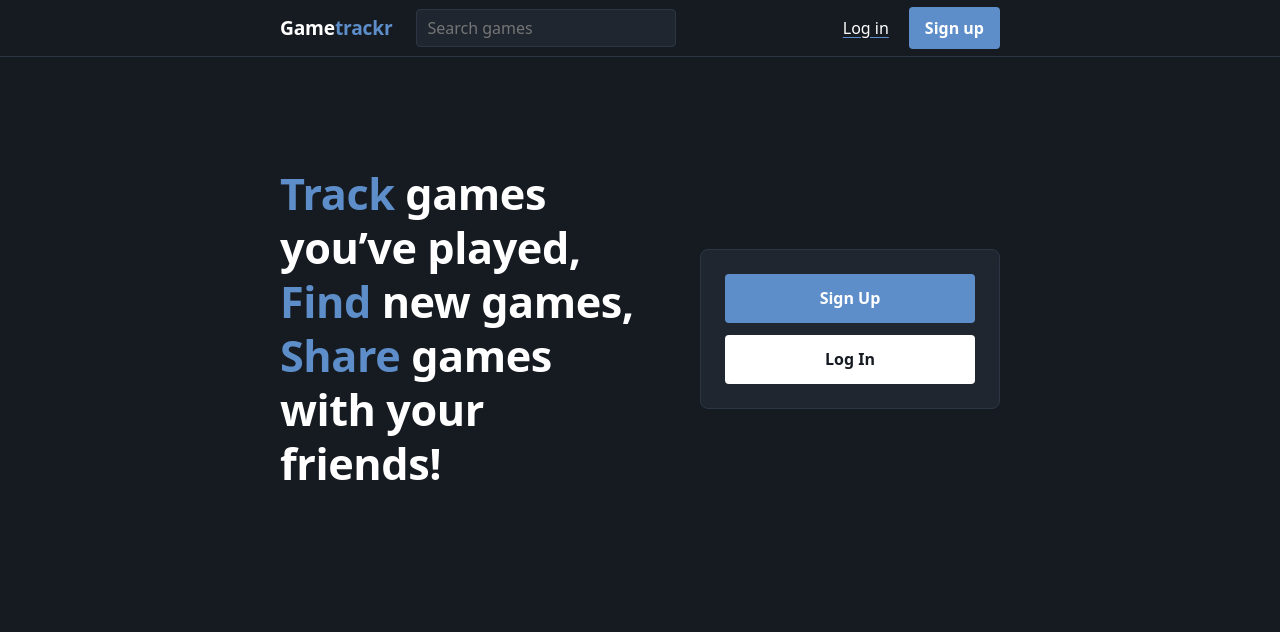
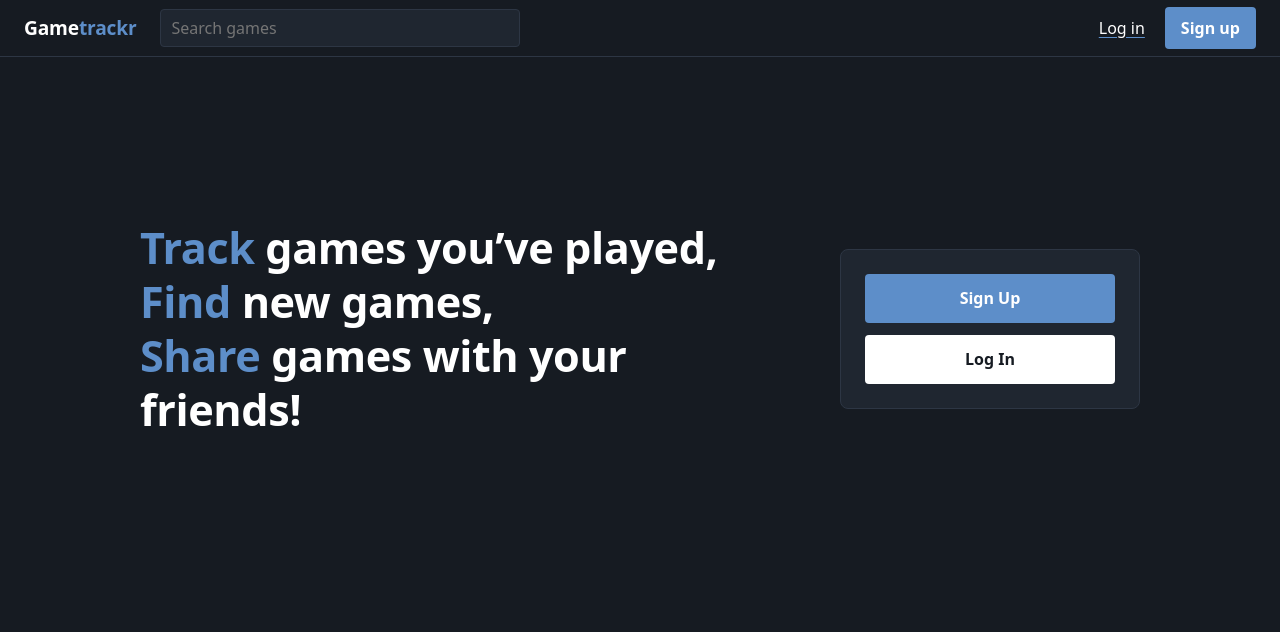
Before and after one commit to AthindraM/gametrackr, a Flask app: page / in a window 1280 px wide. Shown: the top 632 px of the page. Run offline with Flask 3, Linux system fonts and the light colour scheme.

Commit message:
updated margins of site

```diff
--- a/gametrackr/shelves.py
+++ b/gametrackr/shelves.py
@@ -18,7 +18,7 @@ PROFILE_SHELVES = [
 ]
 PROFILE_SHELF_NAMES = dict(PROFILE_SHELVES)
 
-PREVIEW_COUNT = 4  # games shown per shelf on the profile
+PREVIEW_COUNT = 5  # games shown per shelf on the profile
 TOP_RATED_PAGE_LIMIT = 10  # games shown when Top Rated is expanded
 
 # Every game the user has rated, shelved, or imported from Steam.
--- a/static/css/style.css
+++ b/static/css/style.css
@@ -34,11 +34,12 @@ a:hover {
 header {
   border-bottom: 1px solid var(--line);
 }
+/* Page width: the header bar and page content share the same wide column */
 .bar,
 main {
-  max-width: 760px;
+  max-width: 1280px;
   margin: 0 auto;
-  padding: 0 20px;
+  padding: 0 24px;
 }
 .bar {
   display: flex;
@@ -160,6 +161,7 @@ button.link:hover {
   white-space: nowrap;
 }
 .review {
+  max-width: 75ch;
   margin: 6px 0 0;
   white-space: pre-wrap;
   overflow-wrap: anywhere;
@@ -250,6 +252,8 @@ form.inline {
   color: #ff6b6b;
 }
 .landing {
+  max-width: 1000px;
+  margin: 0 auto;
   display: grid;
   grid-template-columns: 1fr 300px;
   gap: 56px;
@@ -348,7 +352,7 @@ img[data-cover].failed {
 }
 .grid {
   display: grid;
-  grid-template-columns: repeat(auto-fill, minmax(150px, 1fr));
+  grid-template-columns: repeat(auto-fill, minmax(200px, 1fr));
   gap: 16px;
 }
 .tile {
@@ -448,7 +452,7 @@ img[data-cover].failed {
 }
 .navsearch {
   margin-right: auto;
-  flex: 0 1 260px;
+  flex: 0 1 360px;
 }
 .navsearch input {
   padding: 6px 10px;
@@ -594,13 +598,13 @@ select:focus {
 }
 .shelf-row {
   display: grid;
-  grid-template-columns: repeat(4, minmax(0, 1fr));
+  grid-template-columns: repeat(5, minmax(0, 1fr));
   gap: 16px;
 }
-@media (max-width: 600px) {
-  /* keep one row of 4 on small screens; scroll sideways instead of wrapping */
+@media (max-width: 720px) {
+  /* keep one row of 5 on small screens; scroll sideways instead of wrapping */
   .shelf-row {
-    grid-template-columns: repeat(4, 130px);
+    grid-template-columns: repeat(5, 130px);
     overflow-x: auto;
     padding: 8px 0;
   }
```
